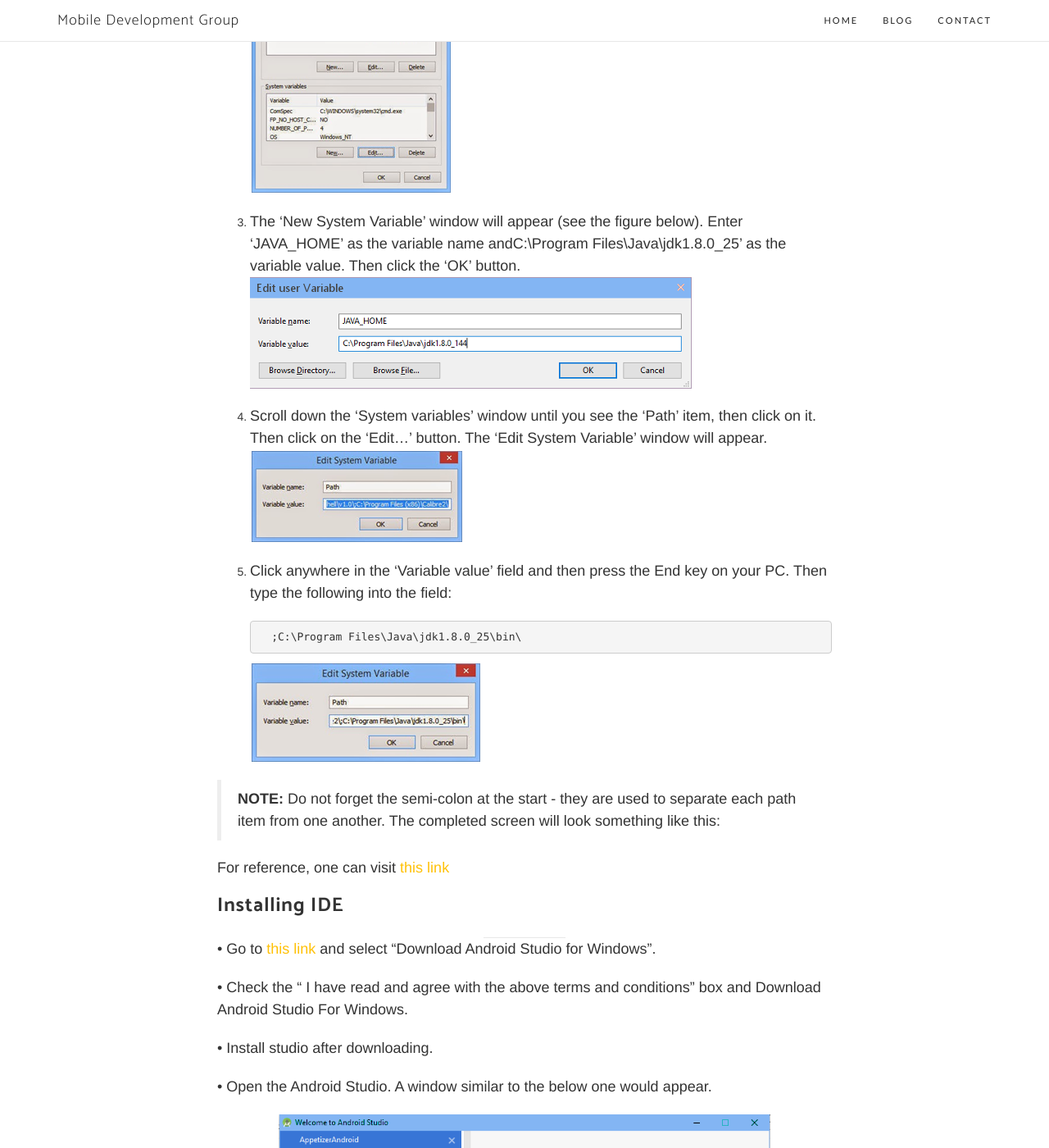
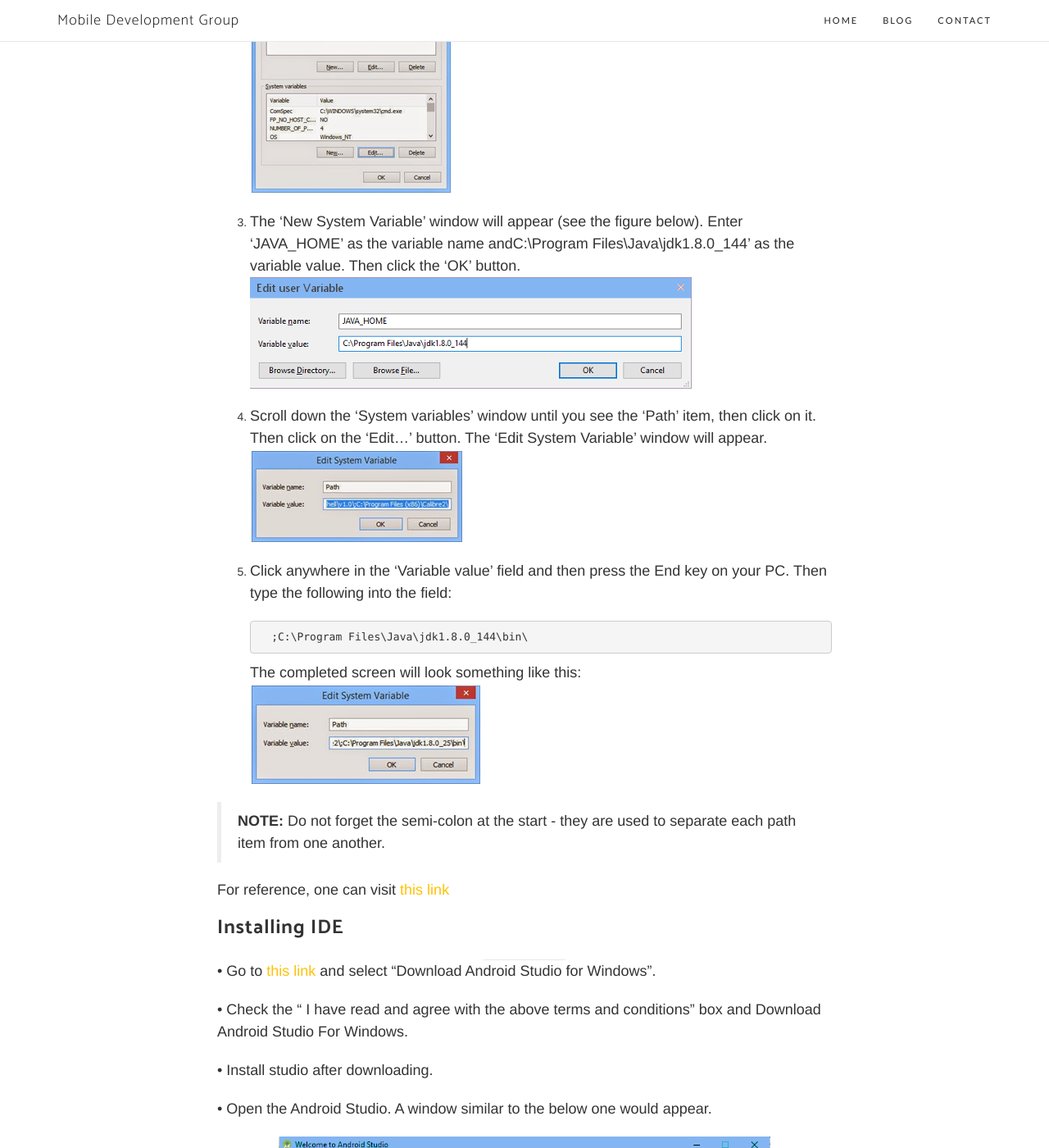
Before and after one commit to suyashmahar/sdsmdg.github.io, a Jekyll site: the page built from _posts/2017-08-29-Android-Studio-Installation.md, in a window 1280 px wide and 1400 px high, scrolled down 1841 px. Shown: the whole window at 82% size. Built offline with Jekyll 4.4.1, drawn with Linux system fonts in a browser that asks for light colours; nearby versions of some CDN libraries; some web fonts are replaced; some of the changed text lies outside the part shown.

Commit message:
Fix typos and mistakes

````diff
--- a/_posts/2017-08-29-Android-Studio-Installation.md
+++ b/_posts/2017-08-29-Android-Studio-Installation.md
@@ -56,7 +56,7 @@
     <img src="{{ "images/installation/environment_variables.png" | prepend: site.asset_add }}" alt="Environment Variables">
 </a>
 
-3. The 'New System Variable' window will appear (see the figure below). Enter 'JAVA_HOME' as the variable name andC:\Program Files\Java\jdk1.8.0_25' as the variable value. Then click the 'OK' button.
+3. The 'New System Variable' window will appear (see the figure below). Enter 'JAVA_HOME' as the variable name andC:\Program Files\Java\jdk1.8.0_144' as the variable value. Then click the 'OK' button.
 <a href="{{ "images/installation/new_system_variable.png" | prepend: site.asset_add }}">
     <img src="{{ "images/installation/new_system_variable.png" | prepend: site.asset_add }}" alt="New System Variable">
 </a>
@@ -69,11 +69,12 @@
 
 5. Click anywhere in the 'Variable value' field and then press the End key on your PC. Then type the following into the field:
 ```
-  ;C:\Program Files\Java\jdk1.8.0_25\bin\
+  ;C:\Program Files\Java\jdk1.8.0_144\bin\
 ```
+The completed screen will look something like this:
 ![Edit system variable 2]({{ "images/installation/edit_system_variable2.png" | prepend: site.asset_add }})
 
-> **NOTE:** Do not forget the semi-colon at the start - they are used to separate each path item from one another. The completed screen will look something like this:
+> **NOTE:** Do not forget the semi-colon at the start - they are used to separate each path item from one another.
 
 
 For reference, one can visit [this link](http://ridz1ba.blogspot.in/2015/01/how-to-install-oracle-java-and-andoid.html)
@@ -194,3 +195,7 @@
 **Some basic links to grasp a bit of more knowledge:**
 - [What is difference between JDK and JRE](http://stackoverflow.com/questions/1906445/what-is-the-difference-between-jdk-and-jre) - StackOverflow
 - [What does Java home environment variables do?](http://stackoverflow.com/questions/5102022/what-does-the-java-home-environment-variable-do) - StackOverflow
+
+---
+<br>
+For any queries feel free to [chat with us](http://mdg.sdslabs.co/chat) !
````
Also changed, not shown: other parts of _posts/2017-08-29-Android-Studio-Installation.md (+2 -2 lines).
